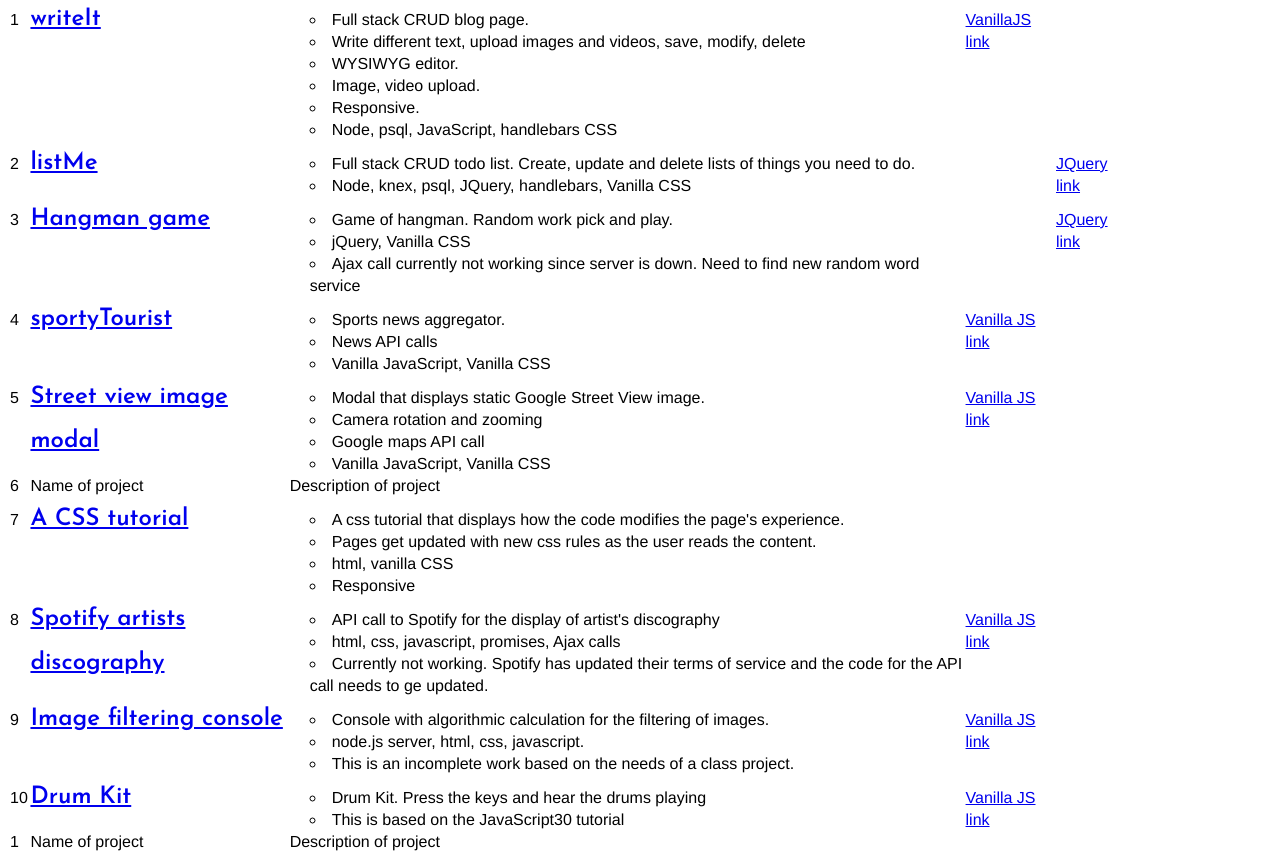
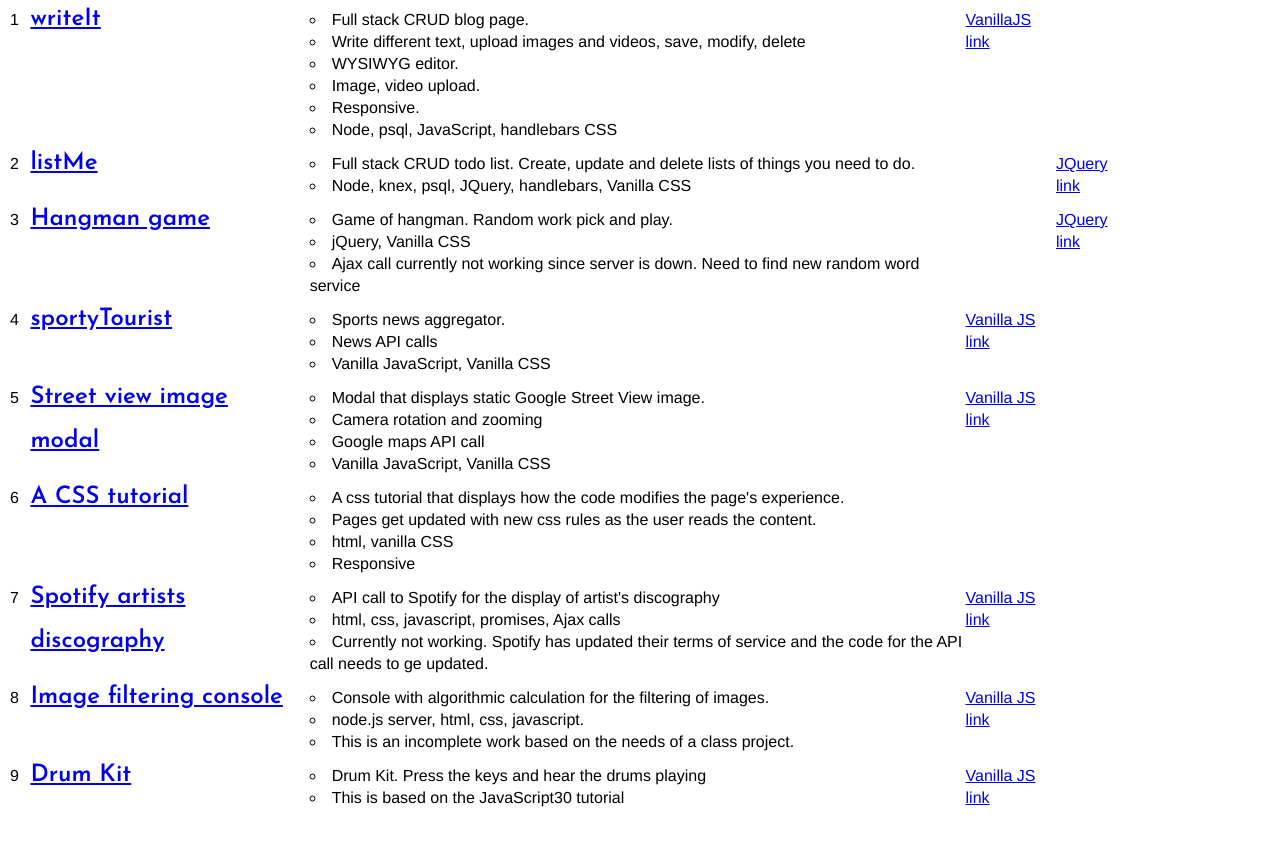
Before and after one commit to datadaveshin/portfolio, a plain HTML site: page index.html in a window 1280 px wide. Shown: the part 79-942 px from the top of the page. After the commit the page ends 920 px from the top, so only its background shows below. Drawn offline with nearby package versions, Linux system fonts and the light colour scheme.

Commit message:
change of portfolio outlay. Added table

```diff
--- a/index.html
+++ b/index.html
@@ -213,34 +213,6 @@
 
             <tr>
               <td>6</td>
-              <td>Name of project</td>
-              <td>Description of project</td>
-              <td>
-                <!-- Link to the Vanilla JS -->
-                &nbsp
-              </td>
-              <td>
-                <!-- Link to the JQuery -->
-                &nbsp
-              </td>
-              <td>
-                <!-- Link to the Vue -->
-                &nbsp
-              </td>
-              <td>
-                <!-- Link to the React -->
-                &nbsp
-              </td>
-              <td>
-                <!-- Link to the Angular -->
-                &nbsp
-              </td>
-            </tr>
-
-
-
-            <tr>
-              <td>7</td>
               <td>
                 <h3> <a href="https://git.io/vMM8C" target="_blank">A CSS tutorial</a> </h3>
               </td>
@@ -278,7 +250,7 @@
 
 
             <tr>
-              <td>8</td>
+              <td>7</td>
               <td>
                 <h3> <a href="https://git.io/vyfiO">Spotify artists discography</a> </h3>
               </td>
@@ -314,7 +286,7 @@
 
 
               <tr>
-                <td>9</td>
+                <td>8</td>
                 <td>
                   <h3> <a href="goo.gl/s9sHDS">Image filtering console</a> </h3>
                 </td>
@@ -350,7 +322,7 @@
 
 
               <tr>
-                <td>10</td>
+                <td>9</td>
                 <td>
                   <h3>
                     <a href="https://papostolopoulos.github.io/js30/01_-_JavaScript_Drum_Kit/index-START-mine.html">Drum Kit</a>
@@ -386,9 +358,18 @@
 
 
               <tr>
-                <td>1</td>
-                <td>Name of project</td>
-                <td>Description of project</td>
+                <td>
+                  &nbsp
+                  <!-- 10 -->
+                </td>
+                <td>
+                  &nbsp
+                  <!-- Name of project -->
+                </td>
+                <td>
+                  <!-- Description of project -->
+                  &nbsp
+                </td>
                 <td>
                   <!-- Link to the Vanilla JS -->
                   &nbsp
```
